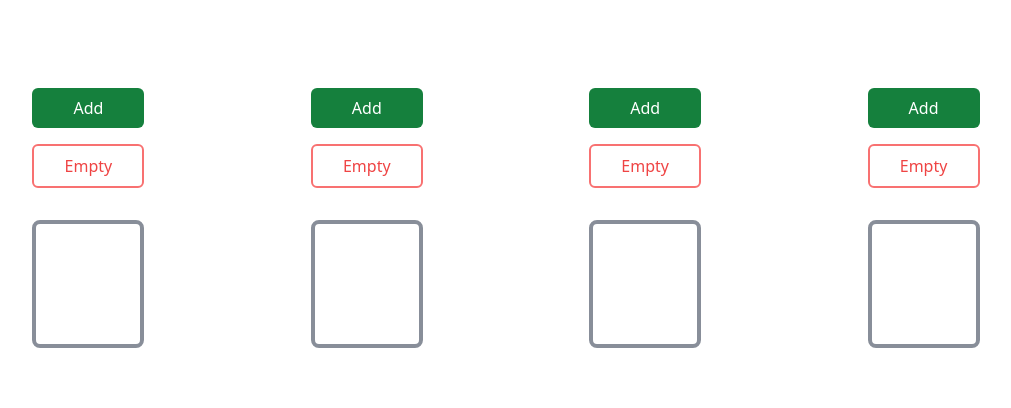
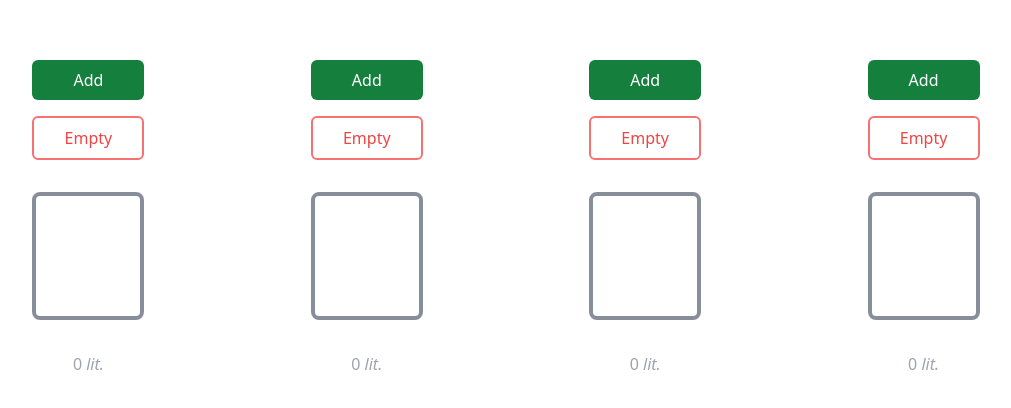
Before and after one commit to sombhotlu/water-container, a React (Vite) app: page / in a window 1280 px wide. Shown: the part 182-590 px from the top of the page, without its empty margins (134-1145 px from the left). Built offline with nearby package versions, Linux system fonts and the light colour scheme.

Commit message:
add liters at the bottom

```diff
--- a/src/components/water-container.tsx
+++ b/src/components/water-container.tsx
@@ -43,6 +43,9 @@ function WaterContainer({containerNo}: WaterContainerProps) {
 					}}
 				></div>
 			</div>
+			<div className="mt-8 text-center text-gray-400">
+				{Math.round(state[containerNo])} <span className="italic">lit. </span>{' '}
+			</div>
 		</div>
 	)
 }
```
